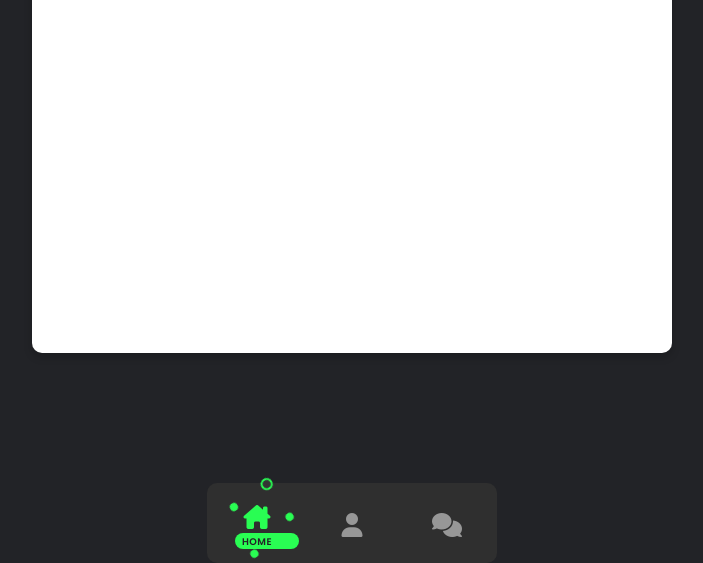
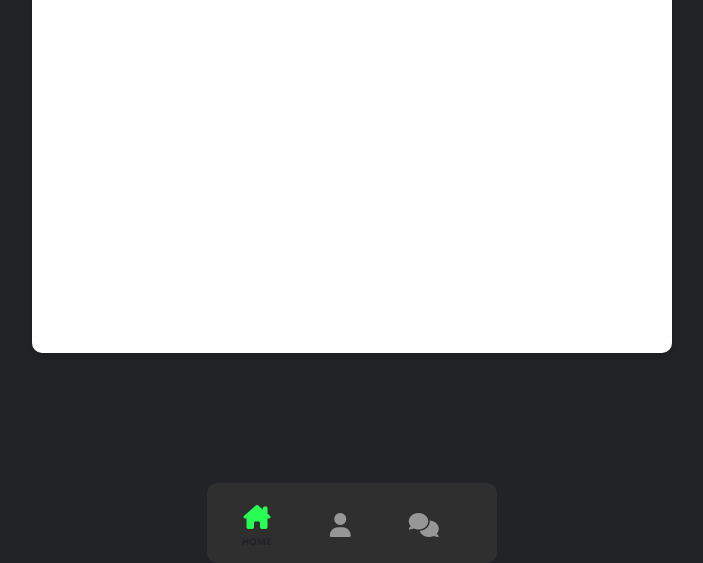
Before and after one commit to smin109/portfolio, a plain HTML site: page index.html in a window 1280 px wide. Shown: the part 237-800 px from the top of the page, without its empty margins (288-991 px from the left). Drawn offline with Linux system fonts and the light colour scheme.

Commit message:
delete animation

```diff
--- a/style.css
+++ b/style.css
@@ -93,58 +93,6 @@ li.active .text {
   opacity: 1;
 }
 
-.indicator {
-  position: absolute;
-  width: 80px;
-  height: 80px;
-  border-radius: 10px;
-  display: flex;
-  align-items: center;
-  justify-content: center;
-  cursor: pointer;
-  transition: 0.5s;
-  z-index: -1;
-}
-
-.indicator::before {
-  content: '';
-  position: absolute;
-  width: 80%;
-  height: 16px;
-  background: #29fd53;
-  bottom: 14px;
-  border-radius: 10px;
-}
-
-.indicator::after {
-  content: "";
-  width: 7.5px;
-  height: 7.5px;
-  position: absolute;
-  top: -3px;
-  border-radius: 50%;
-  background: #333;
-  box-shadow:
-    0 0 0 2px #29fd53,
-    50px 50px #29fd53,
-    40px 0 #29fd53,
-    0 40px #29fd53;
-  transform: rotate(45deg);
-  animation: animate 2s ease-in-out infinite;
-}
-
-@keyframes animate {
-
-  0%,
-  100% {
-    transform: rotate(35deg);
-  }
-
-  50% {
-    transform: rotate(55deg);
-  }
-}
-
 .content {
     text-align: center;
     margin-top: 20px;
@@ -165,26 +113,3 @@ li.active .text {
 h2, p {
     margin: 0;
 }
-
-.indicator {
-  --pos-1: translateX(calc(80px * 1));
-  --pos-2: translateX(calc(80px * 2));
-  --pos-3: translateX(calc(80px * 3));
-  --pos-4: translateX(calc(80px * 4));
-}
-
-li:nth-child(2).active~.indicator {
-  transform: var(--pos-1);
-}
-
-li:nth-child(3).active~.indicator {
-  transform: var(--pos-2);
-}
-
-li:nth-child(4).active~.indicator {
-  transform: var(--pos-3);
-}
-
-li:nth-child(5).active~.indicator {
-  transform: var(--pos-4);
-}
```
